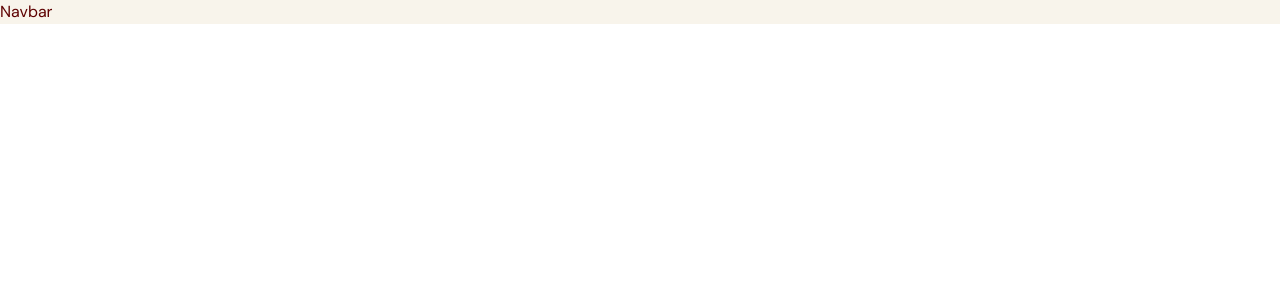
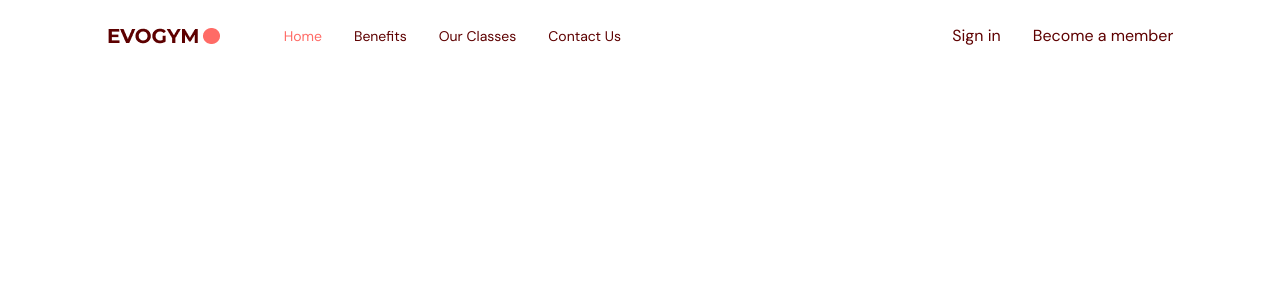
Before and after one commit to Vishall001/Fitness_App, a React (Vite) app in the folder fitness_app/: page / in a window 1280 px wide. Shown: the top 300 px of the page. Built offline with nearby package versions, Linux system fonts and the light colour scheme.

Commit message:
made some part of navbar

```diff
--- a/fitness_app/src/App.tsx
+++ b/fitness_app/src/App.tsx
@@ -1,10 +1,12 @@
 import Navbar from "@/component/navbar"
+import { useState } from "react"
 
 function App() {
+  const [selectedPage,setSelectedPage] =useState("home")
 
   return (
     <div className="bg-gray-20 ">
-    <Navbar/>
+    <Navbar selectedPage={selectedPage} setSelectedPage={setSelectedPage}/>
     </div>
   )
 }
--- /dev/null
+++ b/fitness_app/src/component/navbar/Link.tsx
@@ -0,0 +1,23 @@
+import AnchorLink from "react-anchor-link-smooth-scroll"
+
+
+type Props={
+    page:string;
+    selectedPage:string;
+    setSelectedPage :(value:string) =>void
+}
+
+const Link =({page,selectedPage,setSelectedPage}:Props)=>{
+    const lowerCasePage = page.toLowerCase().replace(/ /g,"")
+ return (
+    <AnchorLink className={`${selectedPage === lowerCasePage ? "text-primary-500" : ""} transition duration-500 hover:text-primary-300`}
+    href={`#${lowerCasePage}`} onClick={()=>setSelectedPage(lowerCasePage)}>
+         {
+            page
+         }
+    </AnchorLink>
+ )
+}
+
+
+export default Link
--- a/fitness_app/src/component/navbar/index.tsx
+++ b/fitness_app/src/component/navbar/index.tsx
@@ -1,10 +1,38 @@
 import { useState } from "react"
+import {Bars3Icon,XMarkIcon} from "@heroicons/react/24/solid"
+import Logo from "@/assets/Logo.png"
+import Link from "./Link"
+type Props={
+  selectedPage:string;
+    setSelectedPage :(value:string) =>void
+}
+const Navbar =({selectedPage,setSelectedPage}:Props)=>{
+    const flexBetween = "flex items-center justify-between";
+     return (
+        <nav >
+       <div className={`${flexBetween} fixed top-0 z-30 w-full py-6`}>
+     <div className={`${flexBetween} mx-auto w-5/6`}>
+        <div className={`${flexBetween} w-full gap-16`}>
+            {/* Left Side */}
+              <img src={Logo} alt="Logo" />
 
-
-type Props={}
-const Navbar =(props:Props)=>{
-    return (
-        <div>Navbar</div>
+              {/* Right Side */}
+              <div className={`${flexBetween} w-full`}>
+         <div className={`${flexBetween} gap-8 text-sm`}>
+             <Link page="Home" selectedPage={selectedPage} setSelectedPage={setSelectedPage}/>
+             <Link page="Benefits" selectedPage={selectedPage} setSelectedPage={setSelectedPage}/>
+             <Link page="Our Classes" selectedPage={selectedPage} setSelectedPage={setSelectedPage}/>
+             <Link page="Contact Us" selectedPage={selectedPage} setSelectedPage={setSelectedPage}/>
+         </div>
+         <div className={`${flexBetween} gap-8`}>
+         <p>Sign in</p>
+         <button>Become a member</button>
+         </div>
+              </div>
+        </div>
+     </div>
+       </div>
+        </nav>
     )
 }
 
```
